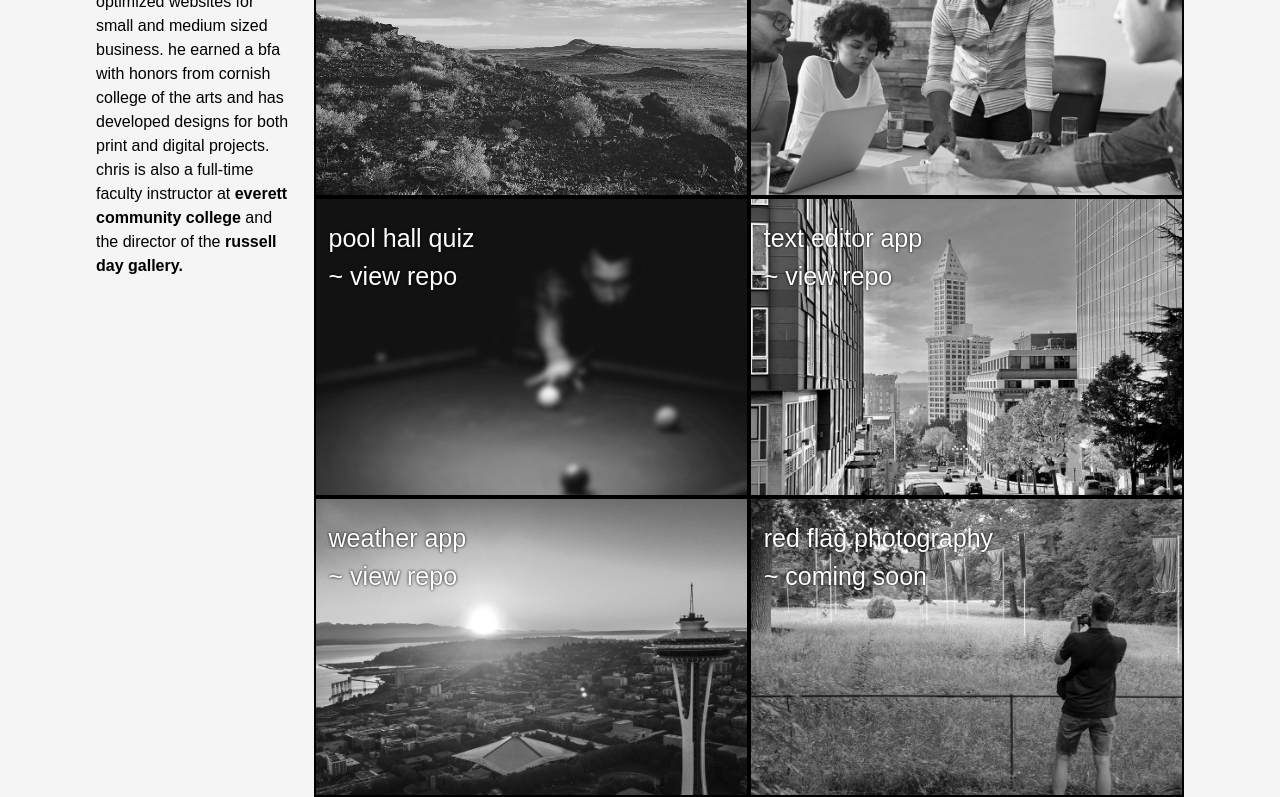
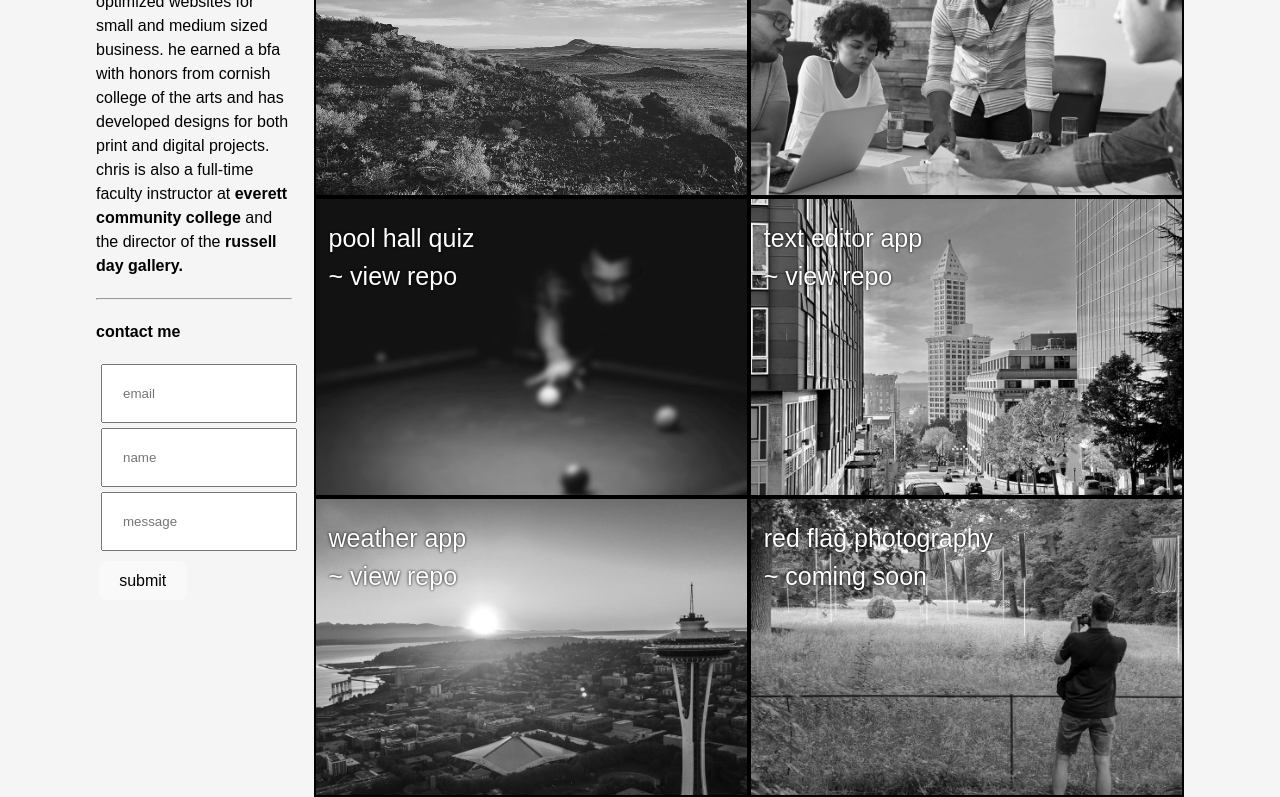
Before and after one commit to chlarson74/react-portfolio, a React (Vite) app: page / in a window 1280 px wide. Shown: the part 556-1353 px from the top of the page. Built offline with nearby package versions, Linux system fonts and the light colour scheme.

Commit message:
added contact form

```diff
--- a/src/App.css
+++ b/src/App.css
@@ -55,7 +55,7 @@ aside a {
 }
 footer a h2:hover,
 aside a:hover {
-  color:darkblue;
+  color:dimgrey;
 }
 /* faze will adjust the aesthetic to the profile photo */
 .faze {
@@ -156,6 +156,19 @@ article {
 #time {
   background-image: url(./images/time-stream.jpg);
 }
+
+input {
+  display:block;
+  padding: 20px;
+  margin: 5px;
+  width: 90%;
+}
+
+button {
+  padding:8px;
+  margin-left:3px;
+  margin-top: 5px;
+}
 /* large screens */
 @media screen and (max-width: 1324px) {
   .project {
--- /dev/null
+++ b/src/components/Form.jsx
@@ -0,0 +1,73 @@
+import React, { useState } from 'react';
+import { validateEmail } from '../utils/helpers';
+
+//much of this code is inspired by and repurposed from Activity 16 Student React Forms -- UCB Full-Stack Bootcamp
+
+function Form() {
+  const [name, setName] = useState('');
+  const [email, setEmail] = useState('');
+  const [userMessage, setUserMessage] = useState('');
+  const [errorMessage, setErrorMessage] = useState('');
+
+  const handleInputChange = (e) => {
+    const { name, value } = e.target;
+
+    if (name === 'email') {
+      setEmail(value);
+    } else if (name === 'name') {
+      setName(value);
+    } else if (name === 'userMessage') {
+      setUserMessage(value);
+    }
+  };
+
+  const handleFormSubmit = (e) => {
+    e.preventDefault();
+
+    if (!validateEmail(email) || !name) {
+      alert(`Not a valid email, please try again`);
+      return;
+    }
+
+
+    setName('');
+    setUserMessage('');
+    setEmail('');
+  };
+
+  return (
+    <div className="contactform">
+      <form className="form" onSubmit={handleFormSubmit}>
+        <input
+          value={email}
+          name="email"
+          onChange={handleInputChange}
+          type="email"
+          placeholder="email"
+        />
+        <input
+          value={name}
+          name="name"
+          onChange={handleInputChange}
+          type="text"
+          placeholder="name"
+        />
+        <input
+          value={userMessage}
+          name="userMessage"
+          onChange={handleInputChange}
+          type="text"
+          placeholder="message"
+        />
+        <button type="submit">submit</button>
+      </form>
+      {errorMessage && (
+        <div>
+          <p>{errorMessage}</p>
+        </div>
+      )}
+    </div>
+  );
+}
+
+export default Form;
--- a/src/components/Main.jsx
+++ b/src/components/Main.jsx
@@ -1,6 +1,8 @@
 // Main.js
 import React from 'react';
 import ProfileImage from '../images/profile-pic.jpg';
+import Form from './Form';
+
 function Main() {
   return (
 
@@ -9,7 +11,11 @@ function Main() {
             <img className="faze" src={ProfileImage} alt="chris larson - web developer" />
             <p style={{color:"black"}}>web development<br/>&amp; seo marketing<br/>full design services<br/></p>
         <p style={{color:"black"}}>chris larson is a web developer with 10 years experience driving results for over 350 happy clients. the focus of his work is creating search engine optimized websites for small and medium sized business. he earned a bfa with honors from cornish college of the arts and has developed designs for both print and digital projects. chris is also a full-time faculty instructor at <a href="https://www.everettcc.edu/" target="_blank" rel="noreferrer">everett community college</a> and the director of the <a href="https://www.google.com/maps/uv?pb=!1s0x549aaacd4f27e023%3A0x98c7b2b7c6a4182d!5sRussell%20Day%20Gallery!15sCgIgARICEAE" target="_blank" rel="noreferrer">russell day gallery.</a></p>
+        <hr style={{width:"90%"}}/>
+        <p style={{color:"black", fontWeight:"bolder"}}>contact me</p>
+        <Form />
         </aside>
+
         <article id="work">
                 <section className="project" id="surf-report">
                     <p>
--- /dev/null
+++ b/src/utils/helpers.js
@@ -0,0 +1,4 @@
+export function validateEmail(email) {
+    const re = /^(([^<>()[\]\\.,;:\s@"]+(\.[^<>()[\]\\.,;:\s@"]+)*)|(".+"))@((\[[0-9]{1,3}\.[0-9]{1,3}\.[0-9]{1,3}\.[0-9]{1,3}\])|(([a-zA-Z\-0-9]+\.)+[a-zA-Z]{2,}))$/;
+    return re.test(String(email).toLowerCase());
+  }
```
